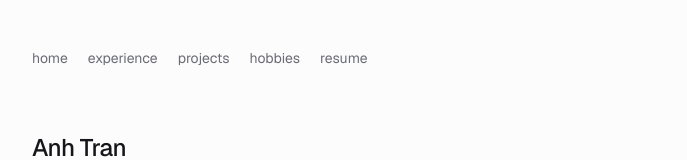
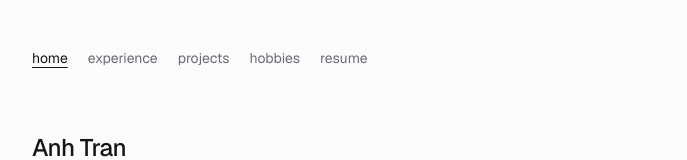
Before and after one commit to kumathy/portfolio, a Next.js app: page / in a window 1280 px wide. Shown: the top 160 px of the page, without its empty margins (296-983 px from the left). Built offline with nearby package versions, Linux system fonts and the light colour scheme.

Commit message:
feat: highlight active nav link

```diff
--- a/components/site-header.tsx
+++ b/components/site-header.tsx
@@ -1,4 +1,7 @@
+"use client";
+
 import Link from "next/link";
+import { usePathname } from "next/navigation";
 import { site } from "@/lib/site";
 
 const nav = [
@@ -9,18 +12,29 @@ const nav = [
 ];
 
 export function SiteHeader() {
+  const pathname = usePathname();
+
   return (
     <header className="mx-auto w-full max-w-2xl px-6 pt-12 pb-16">
       <nav className="flex gap-5 text-sm text-muted">
-        {nav.map((item) => (
+        {nav.map((item) => {
+          const active = pathname === item.href;
+
+          return (
             <Link
               key={item.href}
               href={item.href}
-            className="transition-colors hover:text-foreground"
+              aria-current={active ? "page" : undefined}
+              className={`transition-colors ${
+                active
+                  ? "text-foreground underline underline-offset-4"
+                  : "hover:text-foreground"
+              }`}
             >
               {item.label}
             </Link>
-        ))}
+          );
+        })}
         <a
           href={site.resume}
           className="transition-colors hover:text-foreground"
```
Lines whose indentation alone changed are shown as unchanged.
